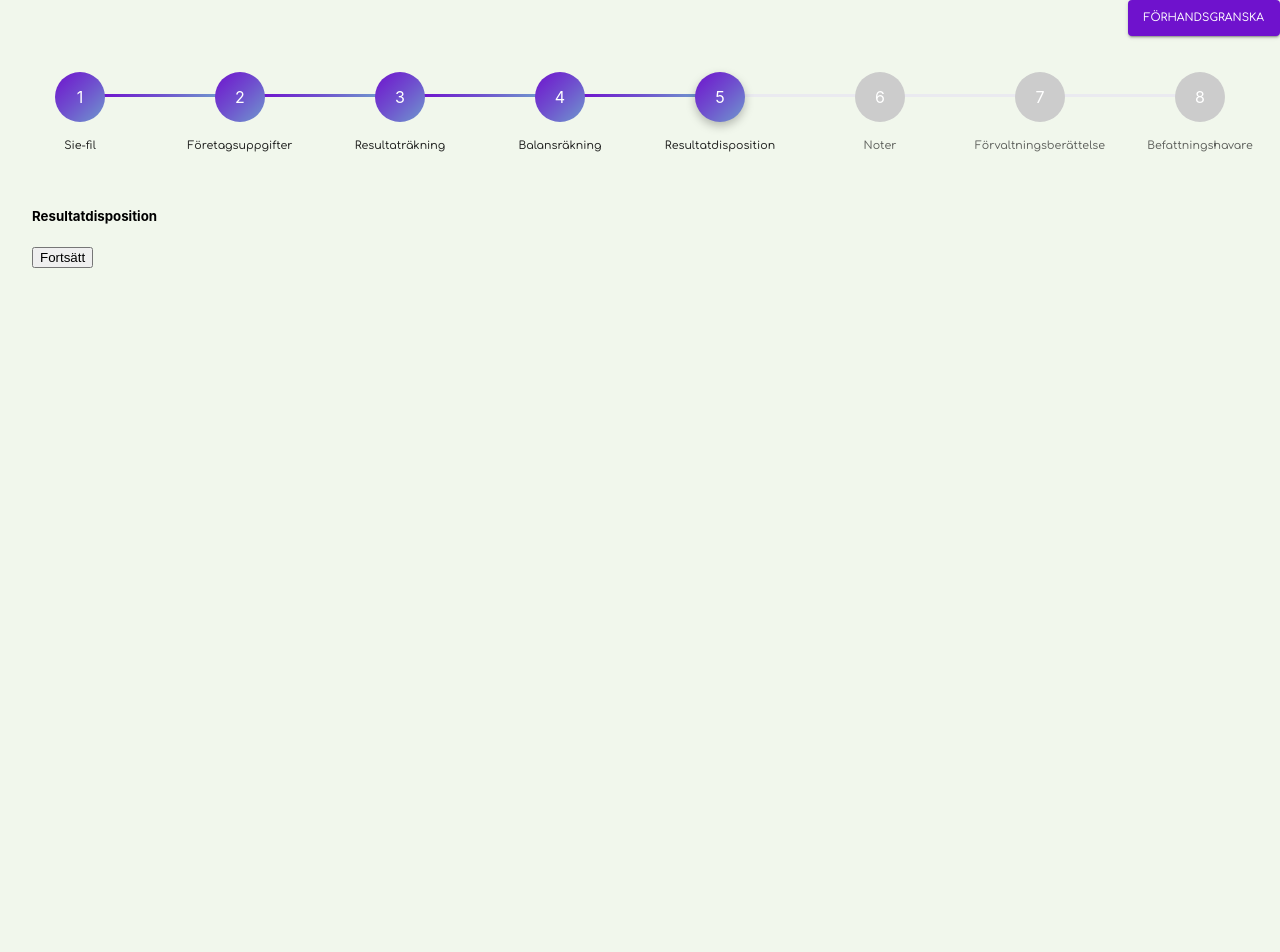
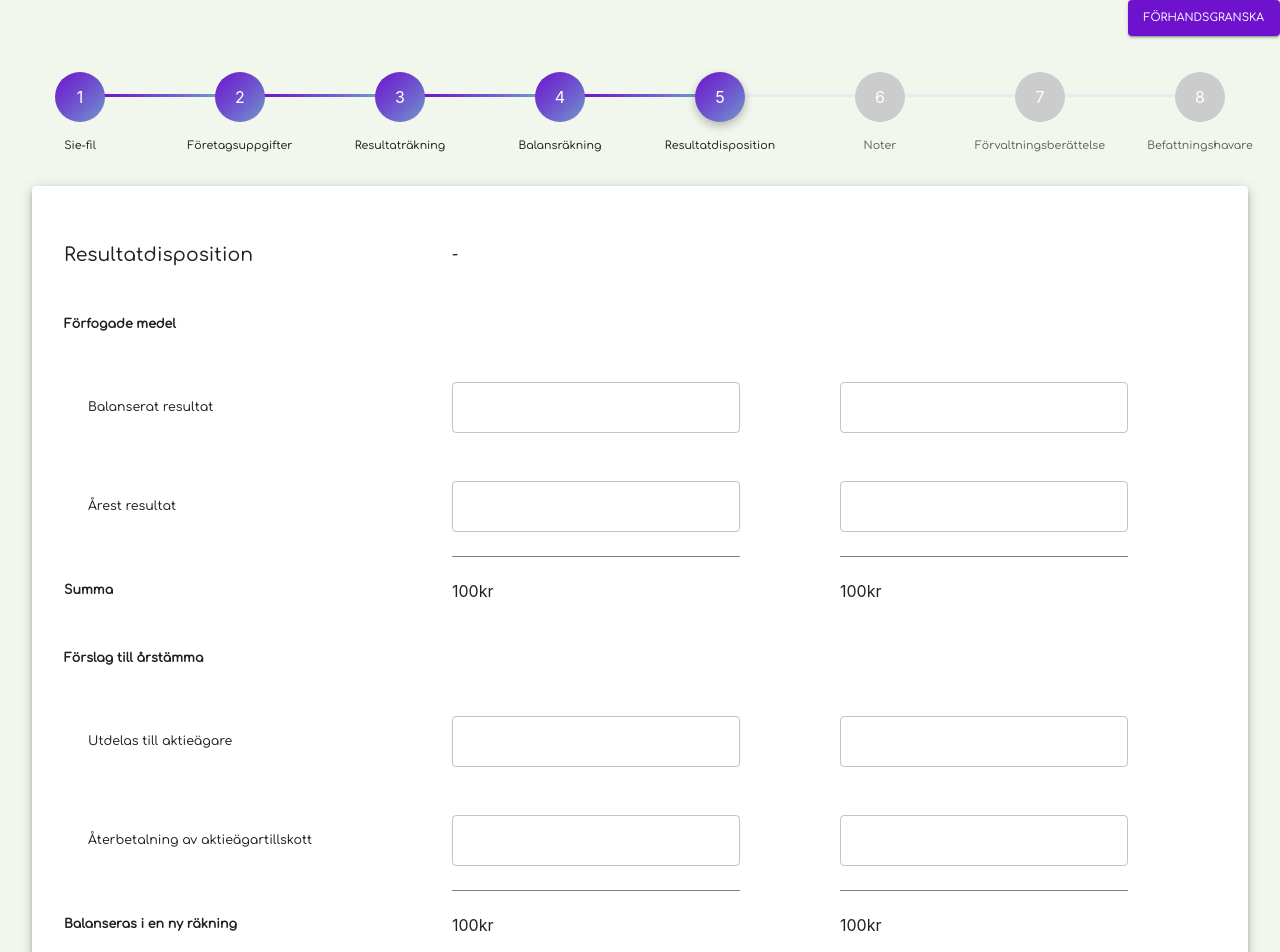
Before and after one commit to spgarn/Arsredovisning, a React (Create React App) app in the folder frontend/: page /result-disposition in a window 1280 px wide. Shown: the top 952 px of the page. Before the commit the page ends 800 px from the top, so only its background shows below. Built offline with nearby package versions, Linux system fonts and the light colour scheme; what @react-pdf/renderer would draw is missing.

Commit message:
Deisgn result disposition

```diff
--- a/frontend/src/components/MultiRow.tsx
+++ b/frontend/src/components/MultiRow.tsx
@@ -19,7 +19,7 @@ const MultiRow:React.FC<Props> = ({
       <Typography alignSelf="center" fontWeight={isBold && 900}>{subTitle}</Typography>
     </Grid>
 
-    <Grid pt={12} item xs={3} borderTop={isSum && !isNoBorder && '1px solid gray'} container>
+    <Grid pt={12} alignSelf="center" item xs={3} borderTop={isSum && !isNoBorder && '1px solid gray'} container>
       {current || children }
     </Grid>
     {previous
--- a/frontend/src/pages/ResultDispositionPage/ResultDispositionPage.tsx
+++ b/frontend/src/pages/ResultDispositionPage/ResultDispositionPage.tsx
@@ -1,17 +1,159 @@
-import { NavLink } from 'react-router-dom';
+import {
+  Button, Grid, Switch, TextField,
+} from '@mui/material';
+import { Field, Form, Formik } from 'formik';
+import Card from '../../components/Card';
+import MultiRow from '../../components/MultiRow';
 import Page from '../../components/Page';
+import SubTitle from '../../components/SubTitle';
+import { formatDate } from '../../functions/formatting';
+import { Company } from '../../functions/interfaces';
 import useStore from '../../hooks/useStore';
 
-const ResultDispositionPage = () => {
+const ResultDispositionPage = ():JSX.Element => {
   const { companyStore } = useStore();
+
+  const handleSubmit = (e:Company) => {
+    console.log(e);
+  };
   return (
-    <Page>
-      <h5>Resultatdisposition</h5>
-      {companyStore.company.info.registrationNumber}
-      <NavLink to="/notes">
-        <button type="button">Fortsätt</button>
-      </NavLink>
-    </Page>
+    <Formik
+      onSubmit={(e) => handleSubmit(e)}
+      initialValues={companyStore.company}
+    >
+      {() => (
+        <Form>
+          <Page>
+            <Card>
+              <Grid container direction="column">
+                <SubTitle
+                  current={`${formatDate(companyStore.company.fiscalYears.currentStart)} - ${formatDate(companyStore.company.fiscalYears.currentEnd)} `}
+                  previous={companyStore.company.fiscalYears.previousStart && `${formatDate(companyStore.company.fiscalYears.previousStart)} - ${formatDate(companyStore.company.fiscalYears.previousEnd)}`}
+                  subTitle="Resultatdisposition"
+                />
+                <MultiRow
+                  isNoBorder
+                  isSum
+                  isBold
+                  subTitle="Förfogade medel"
+                />
+                <MultiRow
+                  current={(
+                    <Field
+                      type="number"
+                      name=""
+                      as={TextField}
+                      setField
+                      fullWidth
+                    />
+)}
+                  previous={(
+                    <Field
+                      type="number"
+                      name=""
+                      as={TextField}
+                      setField
+                      fullWidth
+                    />
+)}
+                  subTitle="Balanserat resultat"
+                />
+                <MultiRow
+                  current={(
+                    <Field
+                      type="number"
+                      name=""
+                      as={TextField}
+                      setField
+                      fullWidth
+                    />
+)}
+                  previous={(
+                    <Field
+                      type="number"
+                      name=""
+                      as={TextField}
+                      setField
+                      fullWidth
+                    />
+)}
+                  subTitle="Årest resultat"
+                />
+                <MultiRow
+                  isSum
+                  isBold
+                  subTitle="Summa"
+                  current="100kr"
+                  previous="100kr"
+                />
+                <MultiRow
+                  isNoBorder
+                  isSum
+                  isBold
+                  subTitle="Förslag till årstämma"
+                />
+                <MultiRow
+                  subTitle="Utdelas till aktieägare"
+                  current={(
+                    <Field
+                      type="number"
+                      name=""
+                      as={TextField}
+                      setField
+                      fullWidth
+                    />
+)}
+                  previous={(
+                    <Field
+                      type="number"
+                      name=""
+                      as={TextField}
+                      setField
+                      fullWidth
+                    />
+)}
+                />
+                <MultiRow
+                  subTitle="Återbetalning av aktieägartillskott"
+                  current={(
+                    <Field
+                      type="number"
+                      name=""
+                      as={TextField}
+                      setField
+                      fullWidth
+                    />
+)}
+                  previous={(
+                    <Field
+                      type="number"
+                      name=""
+                      as={TextField}
+                      setField
+                      fullWidth
+                    />
+)}
+                />
+                <MultiRow
+                  subTitle="Balanseras i en ny räkning"
+                  current="100kr"
+                  previous="100kr"
+                  isSum
+                  isBold
+                />
+
+                <MultiRow subTitle="Förändringar i eget kapital" isSum isBold isNoBorder current="Lämna kommentar om förändring av kapital?" previous={<Switch />} />
+
+                <Grid item alignSelf="center">
+                  <Button type="submit" variant="contained">Fortsätt</Button>
+                </Grid>
+              </Grid>
+            </Card>
+          </Page>
+        </Form>
+      )}
+
+    </Formik>
   );
 };
 
```
